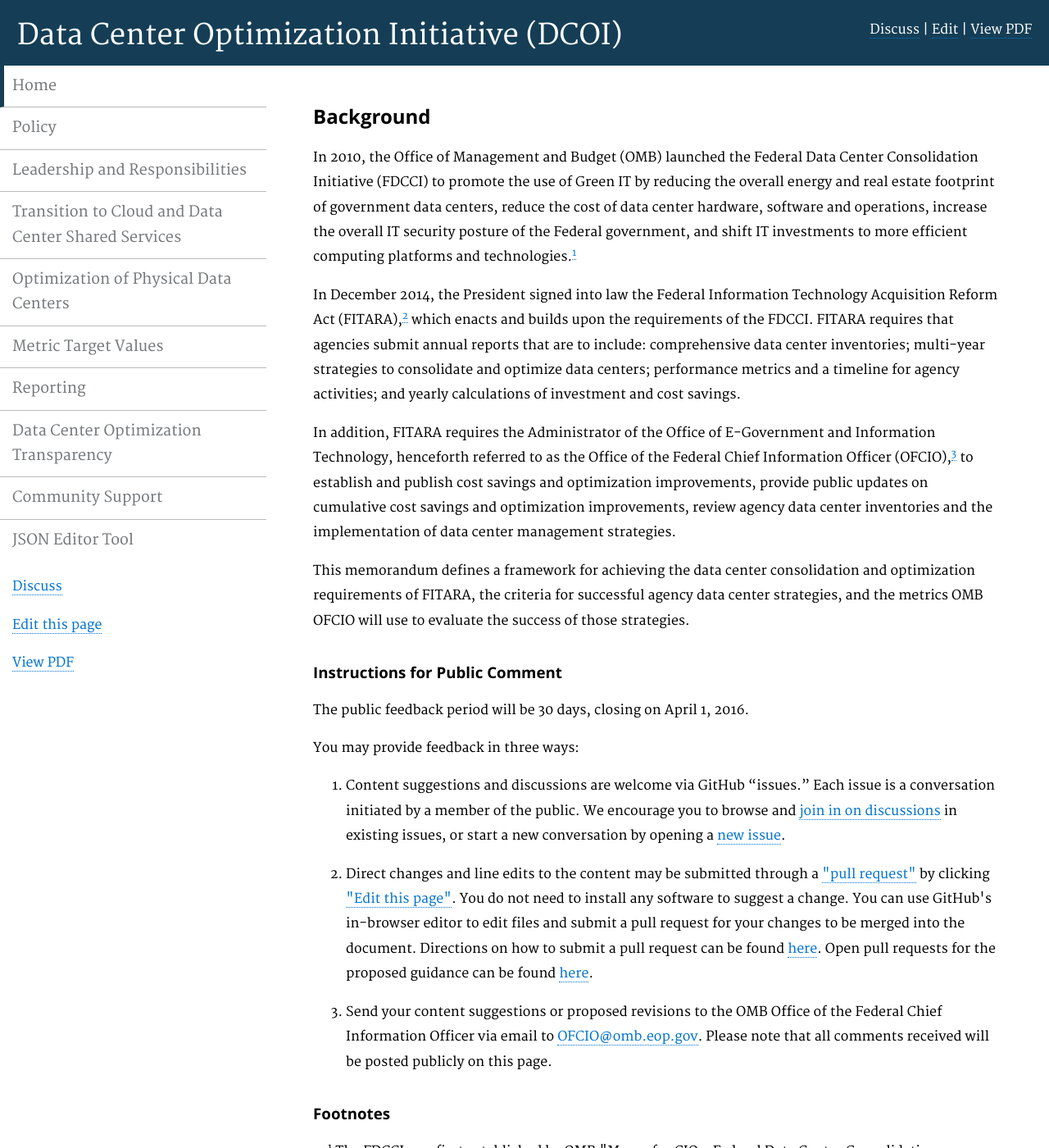
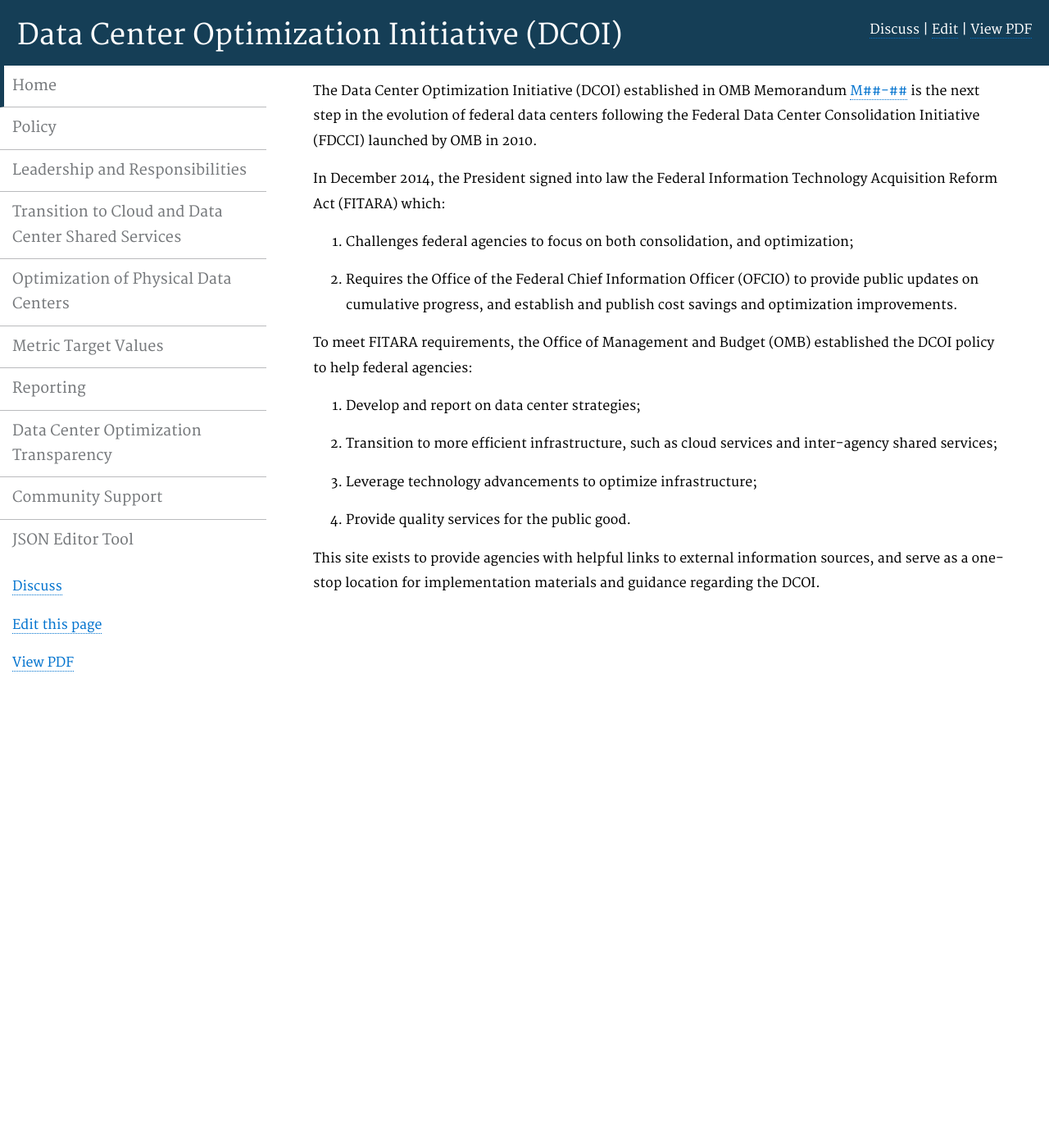
Before and after one commit to ydave-reisys/datacenters, a Jekyll site: the page built from pages/index.html, in a window 1280 px wide and 1400 px high. Shown: the whole window at 82% size. Built offline with Jekyll 4.4.1, drawn with Linux system fonts in a browser that asks for light colours; nearby versions of some CDN libraries; Markdown is read by kramdown in place of the engine named in the settings; some of the changed text lies outside the part shown.

Commit message:
Revised Home Page

```diff
--- a/pages/index.html
+++ b/pages/index.html
@@ -4,35 +4,20 @@
 permalink: /
 description: "Introduction"
 ---
-<h2 id="background">Background</h2>
+<p>The Data Center Optimization Initiative (DCOI) established in OMB Memorandum <a>M##-##</a> is the next step in the evolution of federal data centers following the Federal Data Center Consolidation Initiative (FDCCI) launched by OMB in 2010.</p>
 
-<p>In 2010, the Office of Management and Budget (OMB) launched the Federal Data Center Consolidation Initiative (FDCCI) to promote the use of Green IT by reducing the overall energy and real estate footprint of government data centers, reduce the cost of data center hardware, software and operations, increase the overall IT security posture of the Federal government, and shift IT investments to more efficient computing platforms and technologies.<sup id="fnr1"><a href="#fn1">1</a></sup></p>
-
-<p>In December 2014, the President signed into law the Federal Information Technology Acquisition Reform Act (FITARA),<sup id="fnr2"><a href="#fn2">2</a></sup> which enacts and builds upon the requirements of the FDCCI.  FITARA requires that agencies submit annual reports that are to include: comprehensive data center inventories; multi-year strategies to consolidate and optimize data centers; performance metrics and a timeline for agency activities; and yearly calculations of investment and cost savings.</p>
-
-<p>In addition, FITARA requires the Administrator of the Office of E-Government and Information Technology, henceforth referred to as the Office of the Federal Chief Information Officer (OFCIO),<sup id="fnr3"><a href="#fn3">3</a></sup> to establish and publish cost savings and optimization improvements, provide public updates on cumulative cost savings and optimization improvements, review agency data center inventories and the implementation of data center management strategies.</p>
-
-<p>This memorandum defines a framework for achieving the data center consolidation and optimization requirements of FITARA, the criteria for successful agency data center strategies, and the metrics OMB OFCIO will use to evaluate the success of those strategies.</p>
-
-<h3 id="instructions-for-public-comment">Instructions for Public Comment</h3>
-
-<p>The public feedback period will be 30 days, closing on April 1, 2016. </p>
-
-<p>You may provide feedback in three ways:</p>
-
+<p>In December 2014, the President signed into law the Federal Information Technology Acquisition Reform Act (FITARA) which:</p>
 <ol>
-    <li>Content suggestions and discussions are welcome via GitHub “issues.” Each issue is a conversation initiated by a member of the public. We encourage you to browse and <a href="https://github.com/whitehouse/datacenters/issues">join in on discussions</a> in existing issues, or start a new conversation by opening a <a href="https://github.com/whitehouse/datacenters/issues/new">new issue</a>.</li>
-    <li>Direct changes and line edits to the content may be submitted through a <a href="https://help.github.com/articles/creating-a-pull-request">"pull request"</a> by clicking <a href="https://github.com/whitehouse/datacenters/edit/gh-pages/pages/index.md">"Edit this page"</a>. You do not need to install any software to suggest a change. You can use GitHub's in-browser editor to edit files and submit a pull request for your changes to be merged into the document. Directions on how to submit a pull request can be found <a href="https://help.github.com/articles/creating-a-pull-request">here</a>. Open pull requests for the proposed guidance can be found <a href="https://github.com/whitehouse/datacenters/pulls">here</a>.</li>
-    <li>Send your content suggestions or proposed revisions to the OMB Office of the Federal Chief Information Officer via email to <a href="mailto:OFCIO@omb.eop.gov">OFCIO@omb.eop.gov</a>. Please note that all comments received will be posted publicly on this page.</li>
+    <li>Challenges federal agencies to focus on both consolidation, and optimization;</li>
+    <li>Requires the Office of the Federal Chief Information Officer (OFCIO) to provide public updates on cumulative progress, and establish and publish cost savings and optimization improvements.</li>
 </ol>
 
-<h3 id="footnotes">Footnotes</h3>
+<p>To meet FITARA requirements, the Office of Management and Budget (OMB) established the DCOI policy to help federal agencies:</p>
+<ol>
+    <li>Develop and report on data center strategies;</li>
+    <li>Transition to more efficient infrastructure, such as cloud services and inter-agency shared services;</li>
+    <li>Leverage technology advancements to optimize infrastructure;</li>
+    <li>Provide quality services for the public good.</li>
+</ol>
 
-<ul style="list-style-type:none">
-    <li id="fn1"><sup>1</sup> The FDCCI was first established by OMB "Memo for CIOs: Federal Data Center Consolidation Initiative," issued on February 26, 2010, and modified by subsequent memoranda.<a href="#fnr1">↩</a></li>
-
-    <li id="fn2"><sup>2</sup> Title VIII, Subtitle D of the National Defense Authorization Act (NDAA) for Fiscal Year 2015, Pub. L. No. 113-291.<a href="#fnr2">↩</a></li>
-
-    <li id="fn3"><sup>3</sup> This office was established in accordance with Section 101 of the E-government Act of 2002, now codified at 44 U.S.C. § 3602, and is headed by the Federal government Chief Information Officer.  This office will also be referred to as OMB's Office of the Federal Chief Information Officer (OFCIO).<a href="#fnr3">↩</a></li>
-
-</ul>
+<p>This site exists to provide agencies with helpful links to external information sources, and serve as a one-stop location for implementation materials and guidance regarding the DCOI.</p>
```
